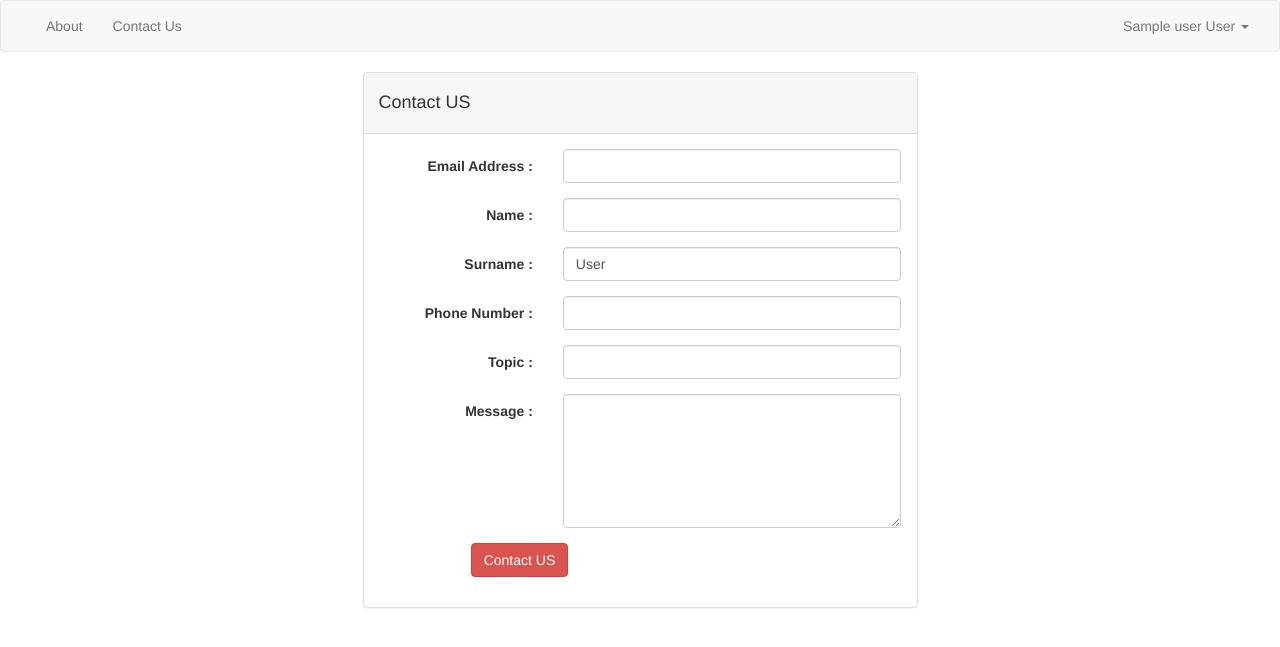
After one commit to tebogosewape/bootstrapslim, a PHP site: template resources/views/front/contact.twig in a window 1280 px wide. The commit adds this page. Shown: the top 647 px of the page. Run offline with PHP 8.4, Linux system fonts and the light colour scheme; the template is opened without the code that fills it: most values are stand-ins (such as "Sample title", 1, 10 or a date in 2020); some libraries are stand-ins or nearby versions.

Commit message:
Managing Contact Pages

```diff
--- a/bootstrap/app.php
+++ b/bootstrap/app.php
@@ -68,6 +68,7 @@
 	$container['auth'] 				= function( $container ) { return new \App\Auth\Auth ; } ;
 
 	$container['HelpAuth'] 			= function( $container ) { return new \App\Classes\Auth( $container ) ; } ;
+	$container['Contact'] 			= function( $container ) { return new \App\Classes\Contact( $container ) ; } ;
 
 	//Register our validation class as a global.
 	#
@@ -120,7 +121,8 @@
 	//Binding routes to controllers
 	//
 	$container['HomeController'] 		= function( $container ) { return new \App\Controllers\HomeController( $container ) ; } ;
-	$container['ProfileController'] 		= function( $container ) { return new \App\Controllers\ProfileController( $container ) ; } ;
+	$container['ContactController'] 	= function( $container ) { return new \App\Controllers\ContactController ( $container ) ; } ;
+	$container['ProfileController'] 	= function( $container ) { return new \App\Controllers\ProfileController( $container ) ; } ;
 	$container['AuthController'] 		= function( $container ) { return new \App\Controllers\Auth\AuthController( $container ) ; } ;
 
 	//CSRF binding.
--- /dev/null
+++ b/resources/views/front/contact.twig
@@ -0,0 +1,95 @@
+{% extends "master.twig" %}
+
+{% block content %}
+
+	<div class="row">
+		<div class="col-sm-6 col-sm-offset-3">
+			<div class="panel panel-default">
+
+				<div class="panel-heading">
+					<h4>Contact US</h4>
+				</div>
+
+				<div class="panel-body">
+
+					<form action="{{ base_url() }}/contact_us" method="POST" class="form-horizontal" role="form" autocomplete="off">
+
+						{{ csrf.field | raw }}
+
+						<div class="form-group {{ errors.email ? ' has-error' : '' }}">
+							<label class="control-label col-sm-4" for="email">Email Address :</label>
+							<div class="col-sm-8">
+								<input
+									type="email"
+									name="email"
+									class="form-control"
+									value="{{ old.email }}">
+							</div>
+							{% if ( errors.email ) %}
+								<span class="text-danger help-block text-center">{{ errors.email | first }}</span>
+							{% endif %}
+						</div>
+
+						<div class="form-group {{ errors.name ? ' has-error' : '' }}">
+							<label class="control-label col-sm-4" for="name">Name :</label>
+							<div class="col-sm-8">
+								<input type="text" name="name" id="name" class="form-control" value="{{ old.name }}" title="">
+							</div>
+							{% if ( errors.name ) %}
+								<span class="text-danger help-block text-center">{{ errors.name | first }}</span>
+							{% endif %}
+						</div>
+
+						<div class="form-group {{ errors.surname ? ' has-error' : '' }}">
+							<label class="control-label col-sm-4" for="surname">Surname :</label>
+							<div class="col-sm-8">
+								<input type="text" name="surname" id="surname" class="form-control" value="{{ auth.user.surname }}" title="">
+							</div>
+							{% if ( errors.surname ) %}
+								<span class="text-danger help-block text-center">{{ errors.surname | first }}</span>
+							{% endif %}
+						</div>
+
+						<div class="form-group {{ errors.phone_number ? ' has-error' : '' }}">
+							<label class="control-label col-sm-4" for="phone_number">Phone Number :</label>
+							<div class="col-sm-8">
+								<input type="text" name="phone_number" id="phone_number" class="form-control" value="{{ old.phone_number }}" title="">
+							</div>
+							{% if ( errors.phone_number ) %}
+								<span class="text-danger help-block text-center">{{ errors.phone_number | first }}</span>
+							{% endif %}
+						</div>
+
+						<div class="form-group {{ errors.subject ? ' has-error' : '' }}">
+							<label class="control-label col-sm-4" for="subject">Topic :</label>
+							<div class="col-sm-8">
+								<input type="text" name="subject" id="subject" class="form-control" value="{{ old.subject }}" title="">
+							</div>
+							{% if ( errors.subject ) %}
+								<span class="text-danger help-block text-center">{{ errors.subject | first }}</span>
+							{% endif %}
+						</div>
+
+						<div class="form-group">
+							<label class="control-label col-sm-4" for="subject">Message :</label>
+							<div class="col-sm-8">
+								<textarea name="subject" class="form-control" rows="6"></textarea>
+							</div>
+						</div>
+
+
+						<div class="form-group">
+							<div class="col-sm-10 col-sm-offset-2">
+								<button type="submit" class="btn btn-danger">Contact US</button>
+							</div>
+						</div>
+
+					</form>
+
+				</div>
+
+			</div>
+		</div>
+	</div>
+
+{% endblock %}
--- a/resources/views/partials/navbar.twig
+++ b/resources/views/partials/navbar.twig
@@ -14,7 +14,7 @@
         <div class="collapse navbar-collapse" id="bs-megadropdown-tabs">
             <ul class="nav navbar-nav">
                 <li><a href="#">About</a></li>
-                <li><a href="#">Contact Us</a></li>
+                <li><a href="{{ base_url() }}/contact_us">Contact Us</a></li>
             </ul>
             <ul class="nav navbar-nav navbar-right">
                 {% if auth.check != true %}
@@ -22,7 +22,9 @@
                     <li><a href="{{ base_url() }}/register">Register</a></li>
                 {% else %}
                 <li class="dropdown">
-                    <a href="#" class="dropdown-toggle" data-toggle="dropdown">Profile <span class="caret"></span></a>
+                    <a href="#" class="dropdown-toggle" data-toggle="dropdown">
+                        {{ auth.user.name }} {{ auth.user.surname }}
+                        <span class="caret"></span></a>
                         <ul class="dropdown-menu" role="menu">
                             <li><a href="{{ base_url() }}/profile">Profile</a></li>
                             <li><a href="{{ base_url() }}/password/update">Change Password</a></li>
--- a/routes/web.php
+++ b/routes/web.php
@@ -11,7 +11,6 @@
 	$app->group( '', function() {
 
 		$this->get( '/', 							'HomeController:index' )->setName('home') ;
-		$this->get( '/sendmail', 					'HomeController:sendmail' )->setName('sendmail') ;
 
 		$this->get( '/register', 					'AuthController:register' )->setName('register') ;
 		$this->post( '/register', 					'AuthController:postRegister' ) ;
@@ -24,6 +23,9 @@
 
 		$this->get( '/reset/{email_token}', 		'AuthController:reset_password' ) ;
 		$this->post( '/reset/password', 			'AuthController:postPasswordReset' ) ;
+
+		$this->get( '/contact_us', 					'ContactController:index' )->setName('contact') ;
+		$this->post( '/contact_us', 				'ContactController:postContact' ) ;
 
 	})->add( new GuestMiddleware( $container ) ) ;
 
```
Also changed, not shown: app/Classes/Auth.php (+1 -18 lines), app/Classes/Contact.php (added, +40 -0 lines), app/Classes/Helpers.php (+18 -0 lines), app/Controllers/ContactController.php (added, +54 -0 lines), app/Controllers/HomeController.php (+7 -15 lines), resources/views/app/home.twig (added, +23 -0 lines), resources/views/email/contact.twig (added, +13 -0 lines). Lines whose indentation alone changed are shown as unchanged.
